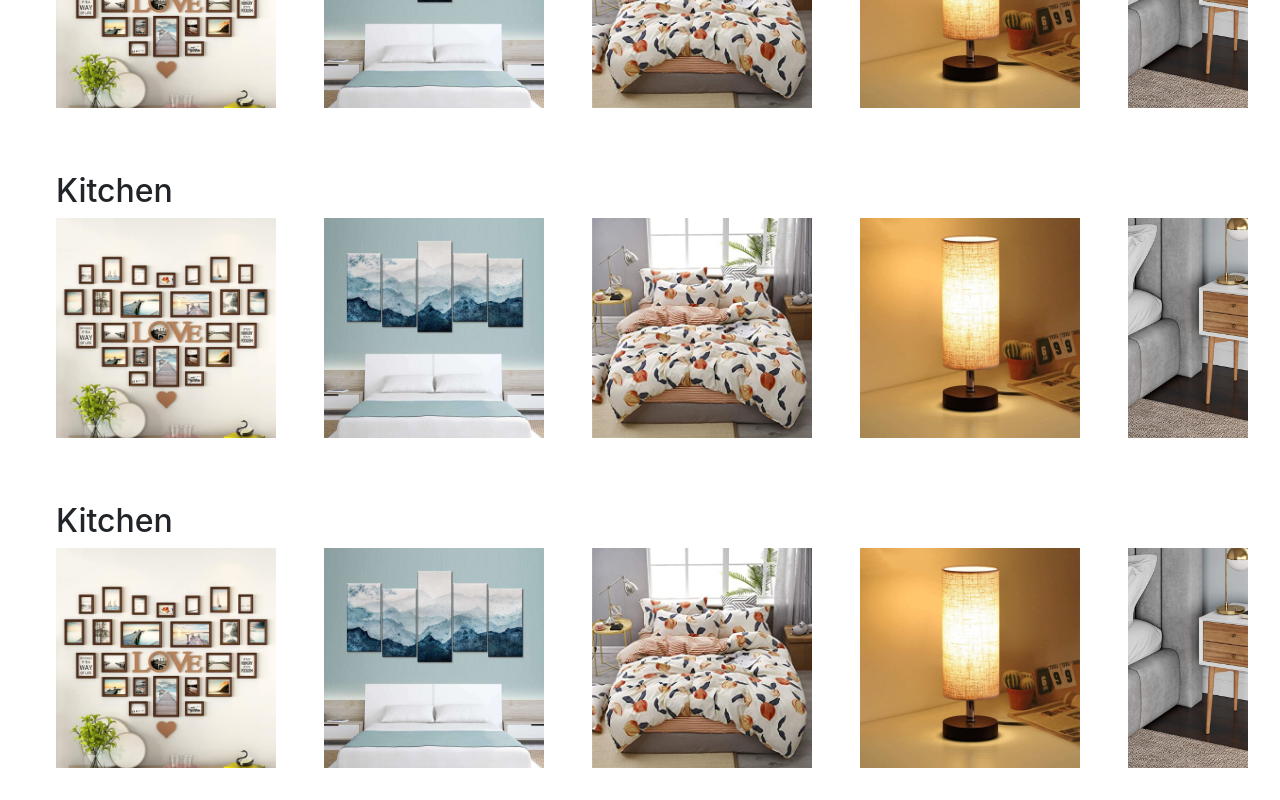
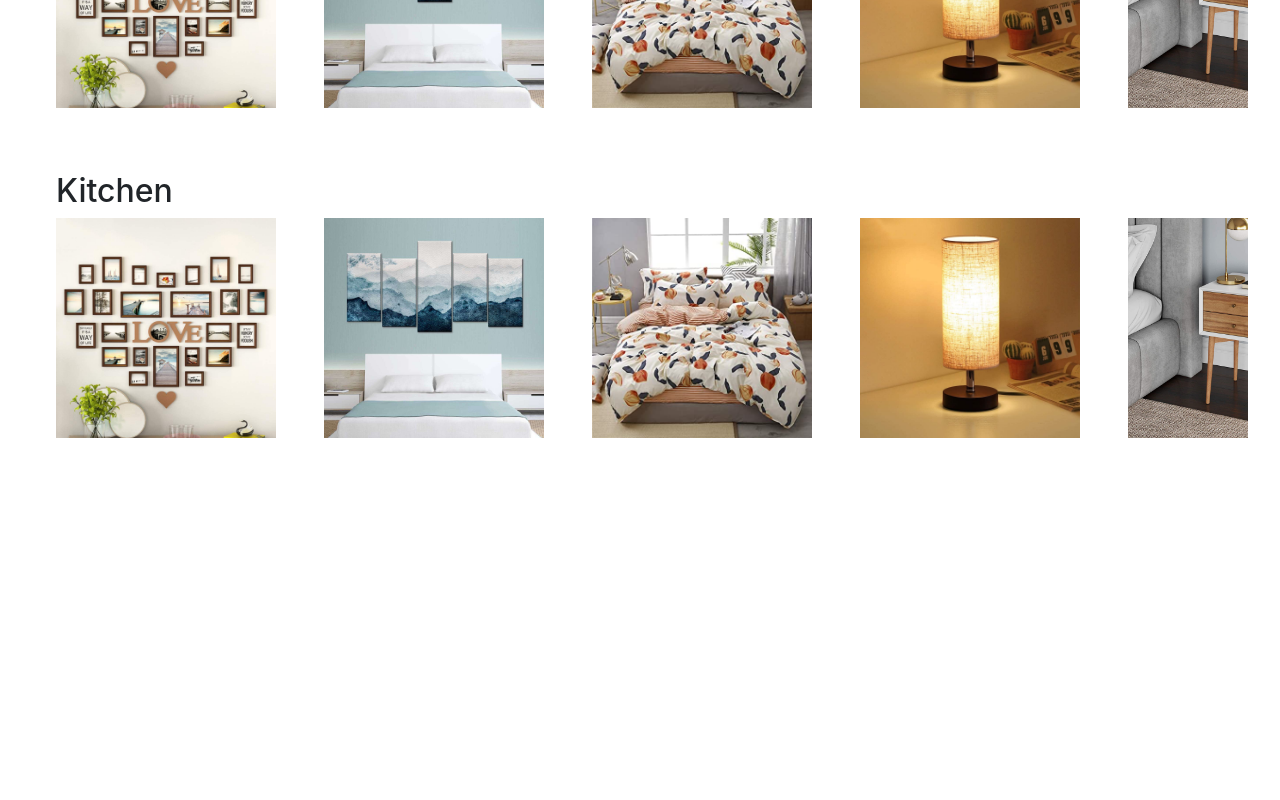
Before and after one commit to Project-3-Group-9/smart-shop, a React (Create React App) app in the folder client/: page /#/ in a window 1280 px wide. Shown: the part 1462-2262 px from the top of the page. After the commit the page ends 1932 px from the top, so only its background shows below. Built offline with nearby package versions, Linux system fonts and the light colour scheme.

Commit message:
added flex

```diff
--- a/client/src/components/HomePage/index.js
+++ b/client/src/components/HomePage/index.js
@@ -19,7 +19,6 @@ function Homepage() {
   <Categories/>
   <Categories/>
   <Categories/>
-  <Categories/>
   </>
     )
 }
```
